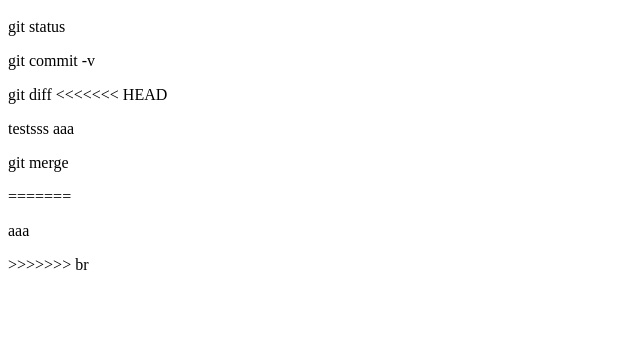
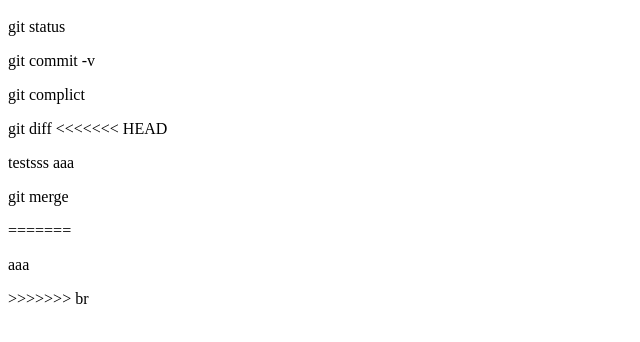
Before and after one commit to mogiki/git_tutorial, a plain HTML site: page index.html in a window 1280 px wide. Shown: the part 48-390 px from the top of the page, without its empty margins (0-640 px from the left). Drawn offline with Linux system fonts and the light colour scheme.

Commit message:
add complict

```diff
--- a/index.html
+++ b/index.html
@@ -5,7 +5,10 @@
 <p>
     git commit -v
 </p>
+<p>
 
+    git complict
+</p>
 <p>
     git diff
 <<<<<<< HEAD
```
